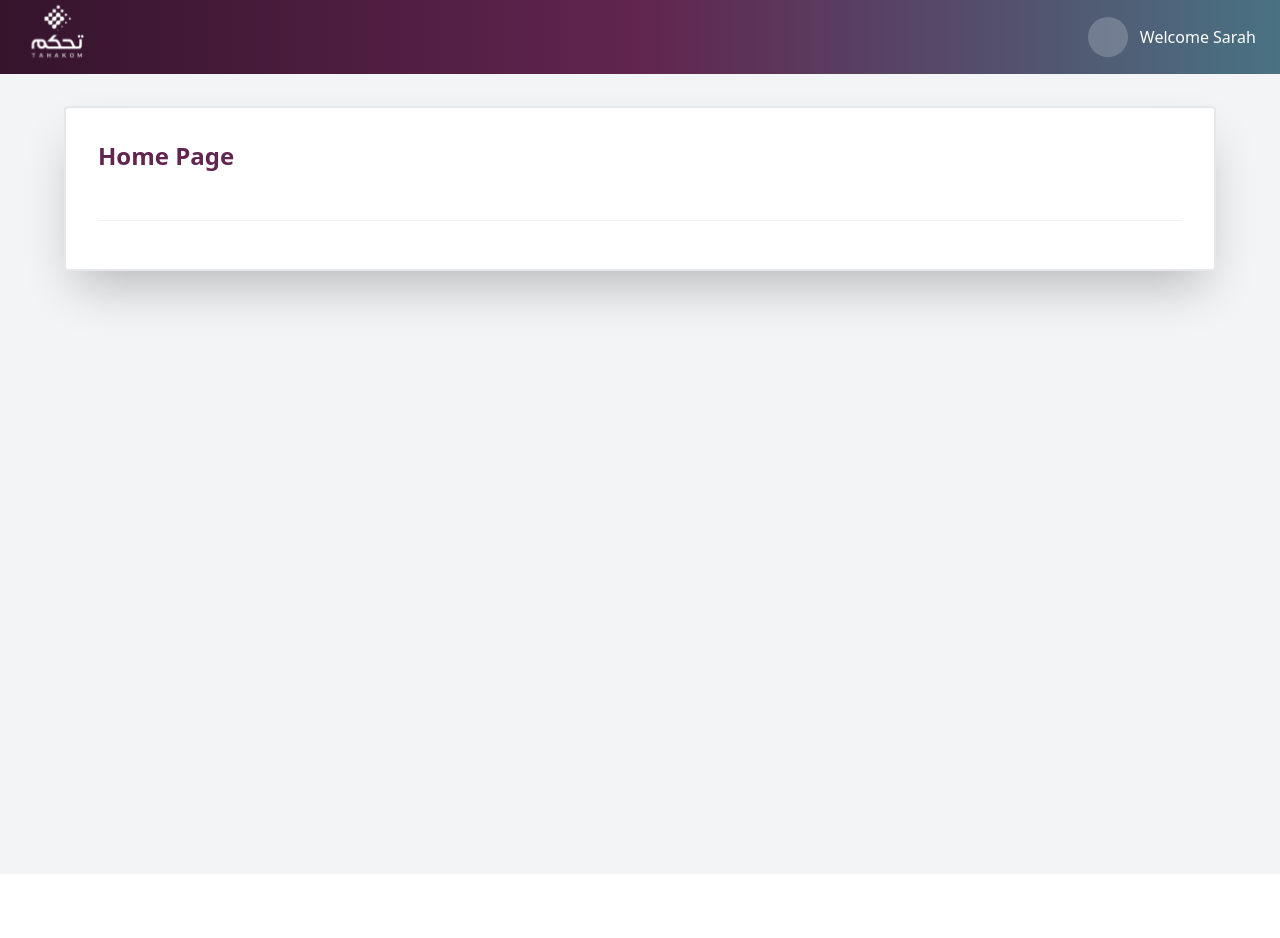
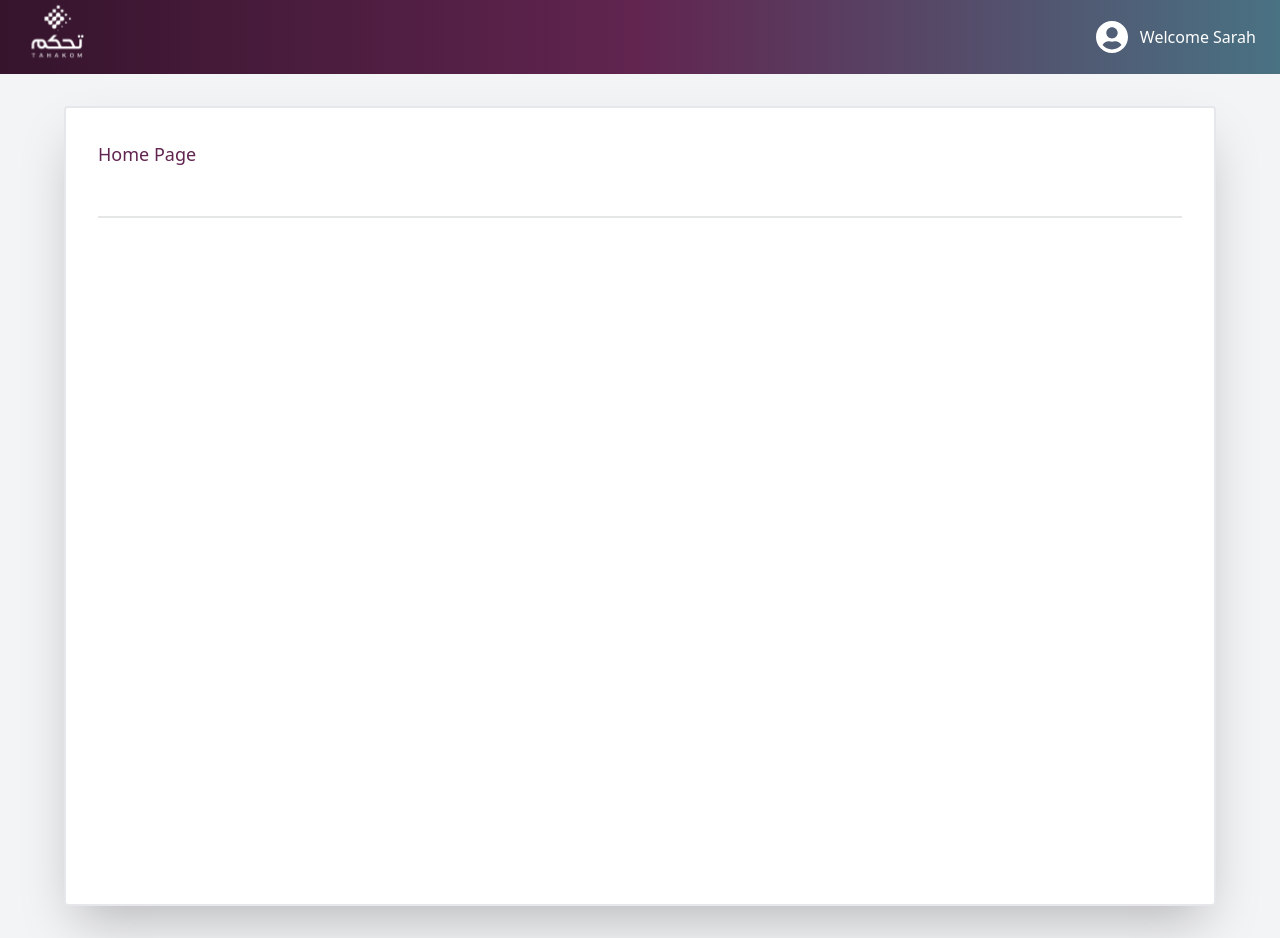
Before and after one commit to talaalfaleh987/loginAssessment, an Angular app in the folder login/: page / in a window 1280 px wide. Before the commit the page ends 874 px from the top, so only its background shows below. Built offline with nearby package versions, Linux system fonts and the light colour scheme.

Commit message:
feat: home ui

```diff
--- a/login/src/app/components/card/card.html
+++ b/login/src/app/components/card/card.html
@@ -1,6 +1,6 @@
-<div class="card w-full rounded bg-base-100 shadow-2xl  overflow-hidden border-2 ">
+<div class=" h-svh card w-full rounded bg-base-100 shadow-2xl  overflow-hidden border-2 ">
   <div class="card-body p-4 sm:p-6 md:p-8 space-y-4">
-    <h2 class="text-xl sm:text-2xl font-semibold text-primary">
+    <h2 class="text-lg font-medium text-primary">
       <ng-content select="[cardHeader]"></ng-content>
     </h2>
 
@@ -8,7 +8,7 @@
       <ng-content select="[cardBody]"></ng-content>
     </div>
 
-    <div class="pt-4 border-t border-base-200 flex justify-end">
+    <div class="pt-4 border-t-2 border-base-300 flex justify-end">
       <ng-content select="[cardFooter]"></ng-content>
     </div>
   </div>
--- a/login/src/app/components/nav-bar/nav-bar.html
+++ b/login/src/app/components/nav-bar/nav-bar.html
@@ -2,13 +2,11 @@
   <div class="flex items-center gap-3">
     <ng-content select="[navLeft]"></ng-content>
   </div>
-
   <div class="flex items-center gap-3 text-white">
-    <span class="w-10 h-10 rounded-full bg-white/20 flex items-center justify-center">
+    <span class="w-8 h-8 rounded-full  flex items-center justify-center">
       <ng-content select="[navIcon]"></ng-content>
     </span>
-
-    <span class="text-sm sm:text-base font-medium whitespace-nowrap">
+    <span class="text-sm sm:text-base font-normal whitespace-nowrap">
       <ng-content select="[navRight]"></ng-content>
     </span>
   </div>
--- a/login/src/app/pages/home/home.html
+++ b/login/src/app/pages/home/home.html
@@ -1,13 +1,12 @@
 <app-nav-bar>
   <div navLeft>
-    <img src="assets/imgs/tahakom.svg" alt="tahakom" class="h-20" />
+    <img src="assets/imgs/tahakom.svg" alt="user profile" class="h-20 object-contain" />
   </div>
-
-  <i navIcon class="bi bi-person-circle text-2xl"></i>
-
+  <div navIcon>
+    <img src="assets/imgs/profile.svg" alt="tahakom" class="h-20" />
+  </div>
   <div navRight>Welcome Sarah</div>
 </app-nav-bar>
-
 <main class="bg-gray-100 p-4 sm:p-6 md:p-8 min-h-screen">
   <div class="mx-auto w-full max-w-6xl">
     <app-card>
```
Also changed, not shown: login/src/assets/imgs/profile.svg (added).
